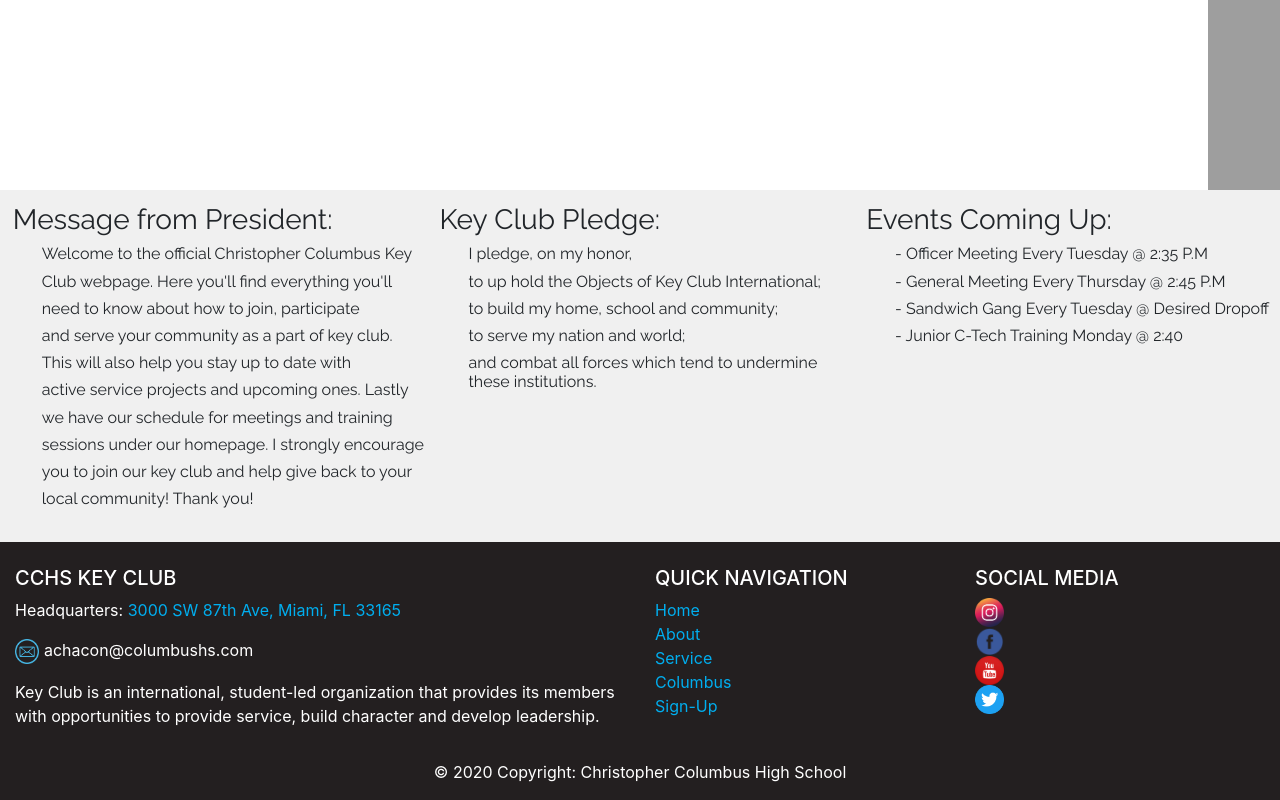
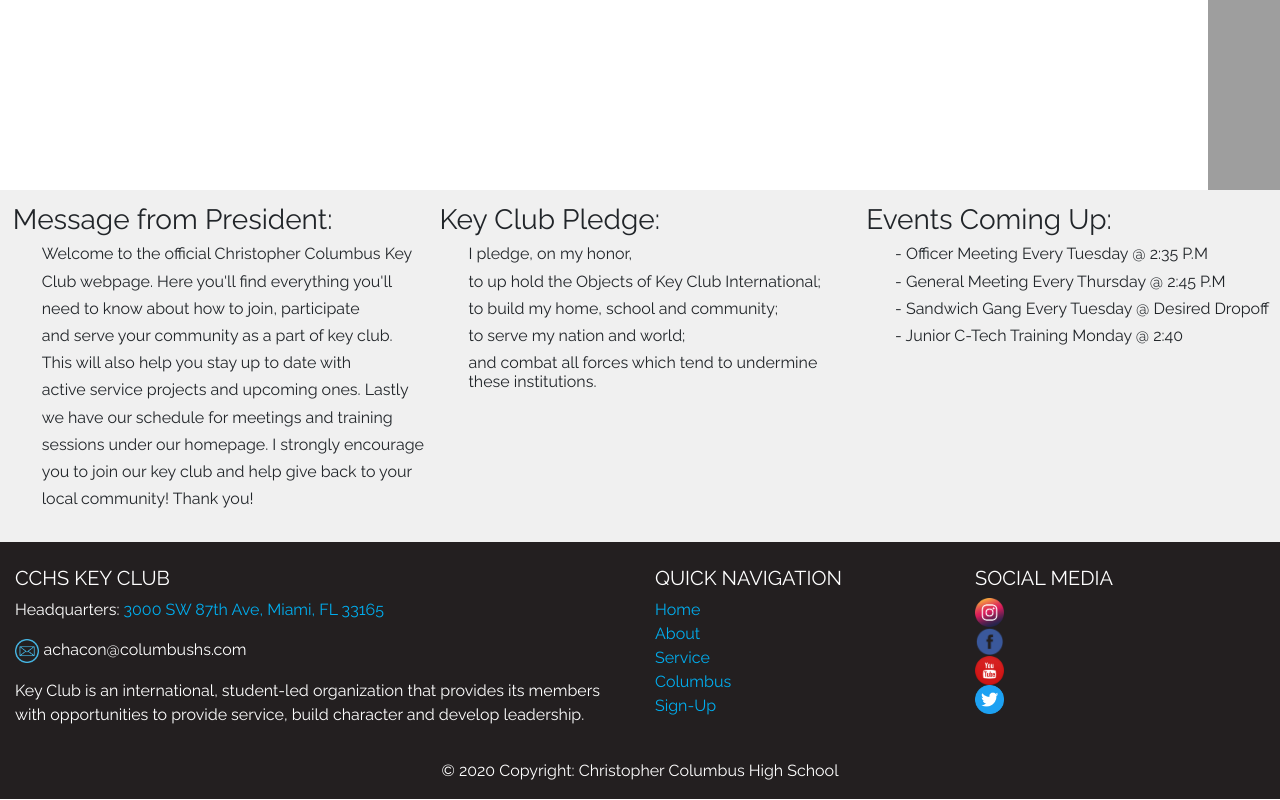
Before and after one commit to fdigiglio/keyclubWeb, a plain HTML site: page index.html in a window 1280 px wide. Shown: the part 826-1626 px from the top of the page. Drawn offline with nearby package versions, Linux system fonts and the light colour scheme; grey boxes are pictures that could not be loaded.

Commit message:
Finished Home Page

```diff
--- a/index.html
+++ b/index.html
@@ -96,7 +96,7 @@
        <!--Footer-->
 
        <!-- Footer -->
-<footer class="page-footer font-small blue pt-4">
+<footer class="page-footer font-small blue pt-4" style="font-family: 'Raleway', sans-serif">
 
   <!-- Footer Links -->
   <div class="container-fluid text-center text-md-left">
```
